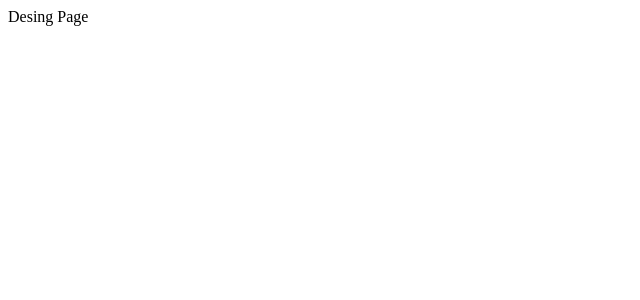
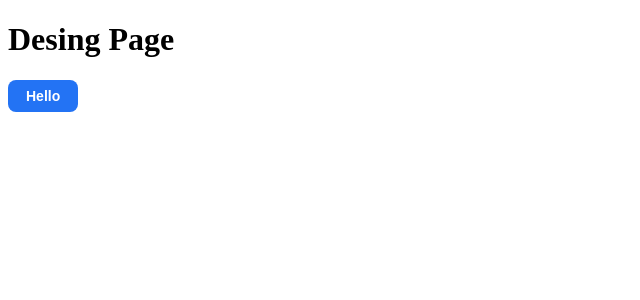
Before and after one commit to tnyo43/design-page, a Next.js app: page / in a window 1280 px wide. Shown: the top 300 px of the page, without its empty margins (0-640 px from the left). Built offline with nearby package versions, Linux system fonts and the light colour scheme.

Commit message:
add button

```diff
--- a/pages/_app.tsx
+++ b/pages/_app.tsx
@@ -1,4 +1,5 @@
 import type { AppProps } from 'next/app';
+import '../src/styles/colors.css';
 
 function App({ Component, pageProps }: AppProps) {
   return <Component {...pageProps} />;
--- a/pages/index.tsx
+++ b/pages/index.tsx
@@ -1,7 +1,16 @@
 import type { NextPage } from 'next';
 
+import { Button } from '../src/components/Button';
+
 const Home: NextPage = () => {
-  return <div>Desing Page</div>;
+  return (
+    <div>
+      <h1>Desing Page</h1>
+      <Button theme='primary' onClick={() => console.log('hello')}>
+        Hello
+      </Button>
+    </div>
+  );
 };
 
 export default Home;
--- /dev/null
+++ b/src/components/Button/index.styles.ts
@@ -0,0 +1,80 @@
+import { css, SerializedStyles } from '@emotion/react';
+
+export type Theme = 'primary' | 'alert' | 'mono-strong' | 'mono-weak';
+export type Size = 'normal' | 'small';
+export type Display = 'fill' | 'inline';
+
+export const commonStyle = css`
+  border-style: solid;
+  border-color: transparent;
+  box-shadow: none;
+  cursor: pointer;
+  outline-offset: 3px;
+
+  -webkit-appearance: none;
+  -moz-appearance: none;
+  appearance: none;
+`;
+
+export const themes: Record<Theme, SerializedStyles> = {
+  primary: css`
+    background-color: var(--c-blue);
+    color: var(--c-white);
+
+    &:hover {
+      background-color: var(--c-blue-secondary);
+    }
+  `,
+  alert: css`
+    background-color: var(--c-red);
+    color: var(--c-white);
+
+    &:hover {
+      background-color: var(--c-red-secondary);
+    }
+  `,
+  'mono-strong': css`
+    background-color: var(--c-black);
+    color: var(--c-white);
+
+    &:hover {
+      background-color: var(--c-dark-gray);
+    }
+  `,
+  'mono-weak': css`
+    background-color: var(--c-white);
+    color: var(--c-black);
+    border-color: var(--c-black);
+
+    &:hover {
+      color: var(--c-gray);
+      border-color: var(--c-gray);
+    }
+  `
+} as const;
+
+export const sizes: Record<Size, SerializedStyles> = {
+  normal: css`
+    height: 32px;
+    border-width: 2px;
+    border-radius: 8px;
+    padding: 0 16px;
+    font-weight: 700;
+    font-size: 14px;
+  `,
+  small: css`
+    height: 24px;
+    border-width: 1px;
+    border-radius: 12px;
+    padding: 0 14px;
+    font-weight: 500;
+    font-size: 12px;
+  `
+} as const;
+
+export const displays: Record<Display, SerializedStyles> = {
+  inline: css``,
+  fill: css`
+    width: 100%;
+  `
+} as const;
--- /dev/null
+++ b/src/components/Button/index.tsx
@@ -0,0 +1,28 @@
+import { ComponentPropsWithoutRef, FC } from 'react';
+import {
+  Display,
+  Size,
+  Theme,
+  commonStyle,
+  displays,
+  sizes,
+  themes
+} from './index.styles';
+
+export const Button: FC<
+  Omit<ComponentPropsWithoutRef<'button'>, 'style'> & {
+    theme: Theme;
+    size?: Size;
+    display?: Display;
+  }
+> = ({ theme, size, display, ...props }) => (
+  <button
+    {...props}
+    css={[
+      commonStyle,
+      displays[display || 'inline'],
+      sizes[size || 'normal'],
+      themes[theme]
+    ]}
+  />
+);
--- /dev/null
+++ b/src/styles/colors.css
@@ -0,0 +1,11 @@
+body {
+  --c-red: #f42623;
+  --c-red-secondary: #fc807e;
+  --c-blue: #2373f4;
+  --c-blue-secondary: #7eaffc;
+  --c-black: #171717;
+  --c-dark-gray: #4d4d4d;
+  --c-gray: #8c8c8c;
+  --c-light-gray: #cccccc;
+  --c-white: #ffffff;
+}
```
Also changed, not shown: 2 other files (tests, documents, lock files or other folders).
